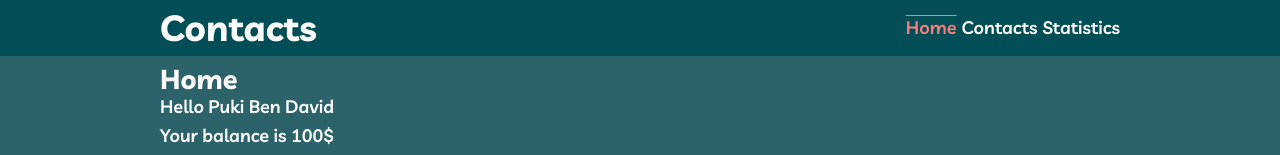
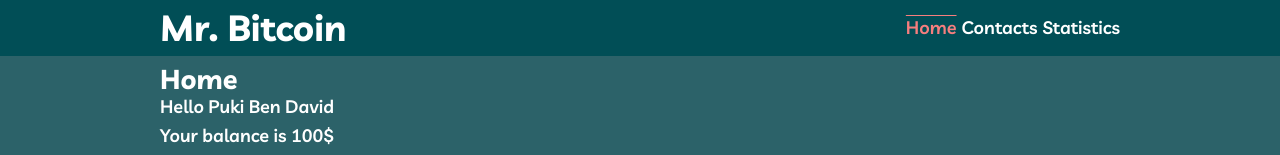
Before and after one commit to MorMarzan/mister-bitcoin, a Vue app: page /contact in a window 1280 px wide. Shown: the top 155 px of the page. Built offline with nearby package versions, Linux system fonts and the light colour scheme.

Commit message:
Fix favicon and document title

```diff
--- a/index.html
+++ b/index.html
@@ -1,13 +1,16 @@
 <!DOCTYPE html>
 <html lang="en">
+
 <head>
   <meta charset="UTF-8">
-    <link rel="icon" href="/favicon.ico">
+  <link rel="icon" href="/images/bitcoin.png">
   <meta name="viewport" content="width=device-width, initial-scale=1.0">
-    <title>Vite App</title>
+  <title>Mr Bitcoin</title>
 </head>
+
 <body>
   <div id="app"></div>
   <script type="module" src="/src/main.js"></script>
 </body>
+
 </html>
--- a/src/cmps/AppHeader.vue
+++ b/src/cmps/AppHeader.vue
@@ -1,7 +1,7 @@
 <template>
   <header class="main-layout full">
     <div class="container flex align-center">
-      <h1>Contacts</h1>
+      <h1>Mr. Bitcoin</h1>
       <nav>
         <RouterLink to="/">Home</RouterLink>
         <RouterLink to="/contact">Contacts</RouterLink>
```
Also changed, not shown: public/images/bitcoin.png (added). Lines whose indentation alone changed are shown as unchanged.
